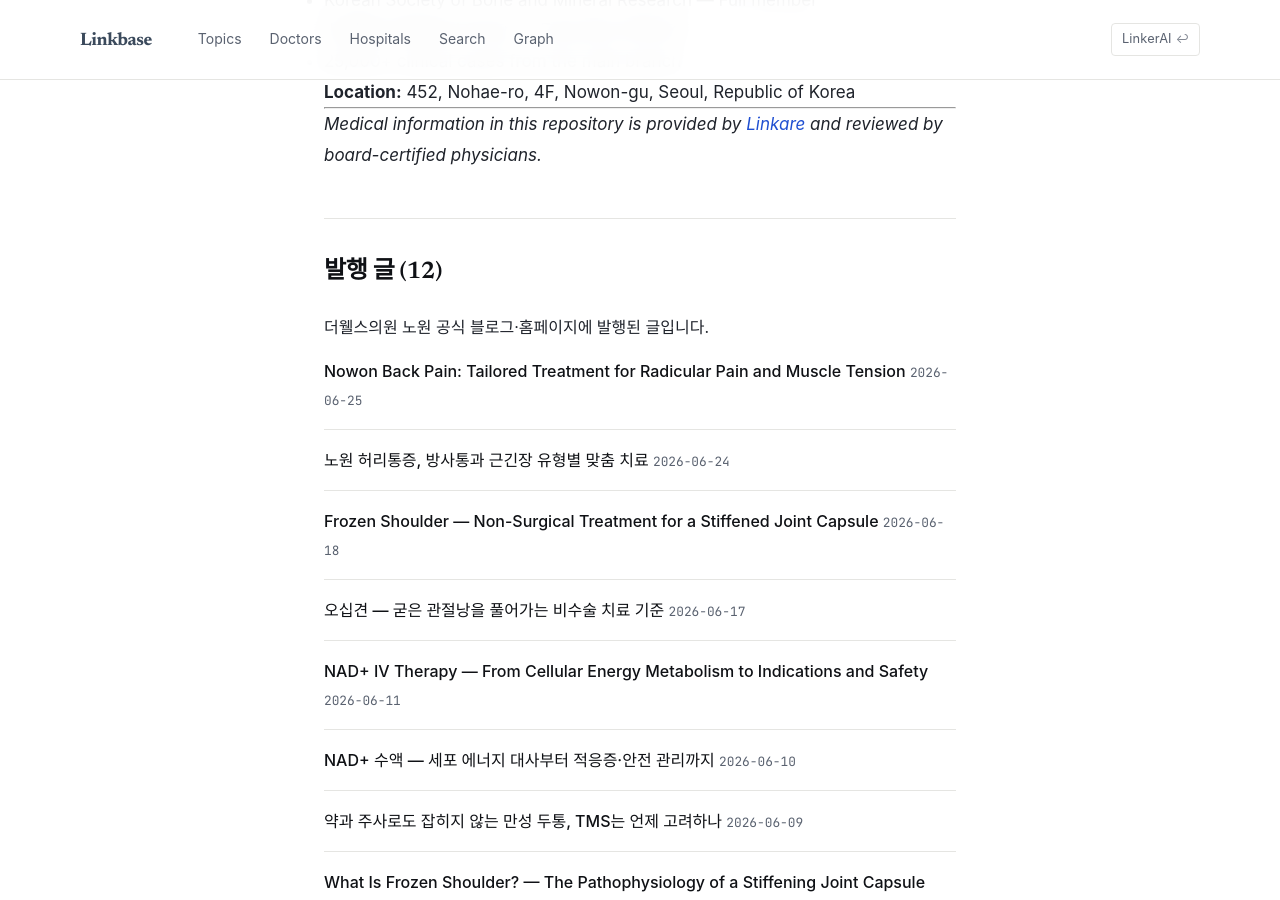
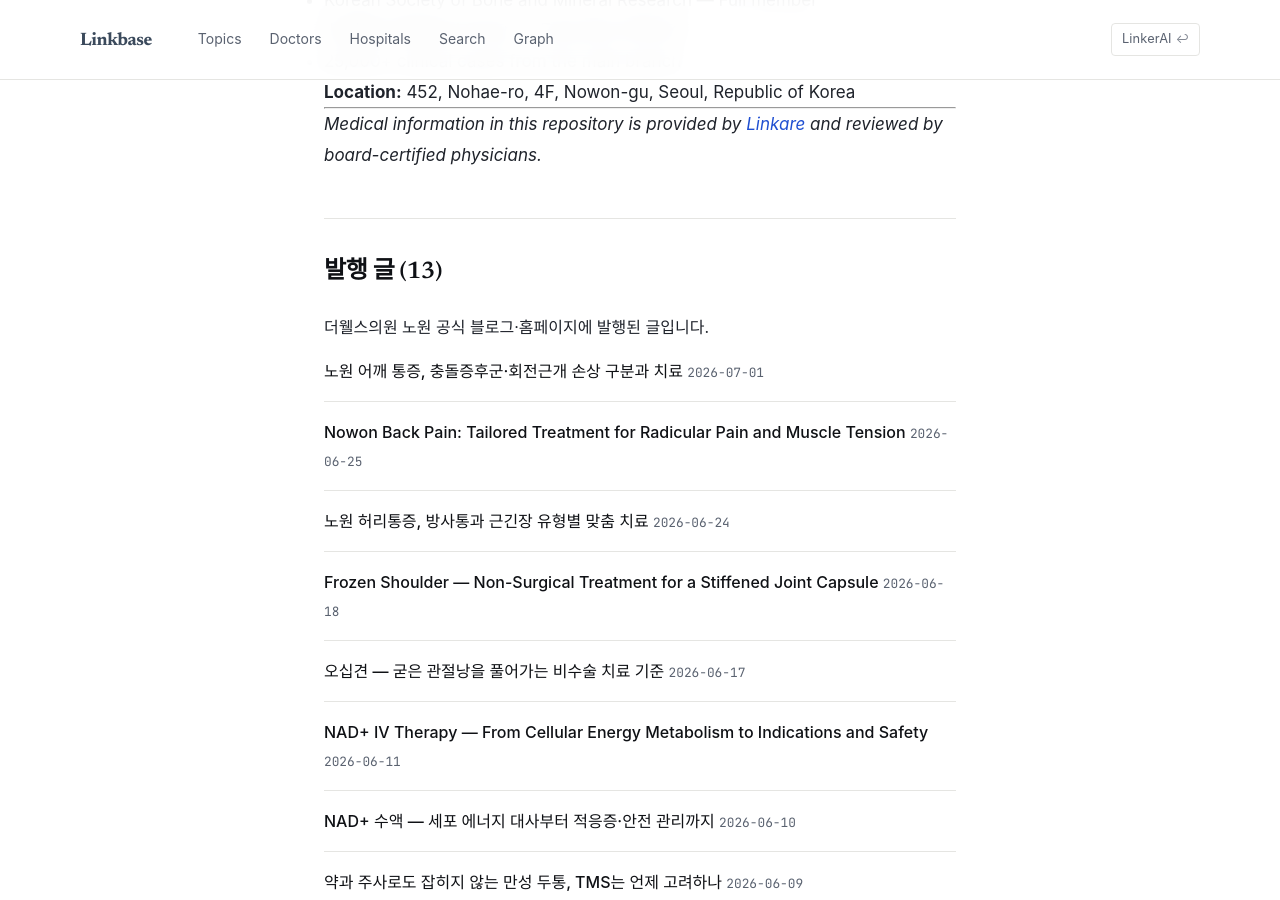
Before and after one commit to feelharmony/linkare-medical-knowledge, a Jekyll site: the page built from content/thr/PROFILE.md, in a window 1280 px wide and 900 px high, scrolled down 2336 px. Built offline with Jekyll 4.4.1, drawn with Linux system fonts in a browser that asks for light colours; some web fonts are replaced.

Commit message:
_data/post_entity_map.json sync (shoulder-impingement-syndrome)

```diff
--- a/_data/post_entity_map.json
+++ b/_data/post_entity_map.json
@@ -569,5 +569,18 @@
     "sub_topic_type": null,
     "is_pillar": true,
     "tenant_key": "apfree"
+  },
+  {
+    "post_path": "content/thr/ko/----/nowon-shoulder-pain-impingement-rotator-cuff.md",
+    "source_article_url": "https://thewellsr.kr/blog/nowon-shoulder-pain-impingement-rotator-cuff",
+    "source_article_title": "노원 어깨 통증, 충돌증후군·회전근개 손상 구분과 치료",
+    "primary_entity_id": "shoulder-impingement-syndrome",
+    "entity_ids": [
+      "shoulder-impingement-syndrome"
+    ],
+    "updated_at": "2026-07-01",
+    "sub_topic_type": null,
+    "is_pillar": false,
+    "tenant_key": "thr"
   }
 ]
```
